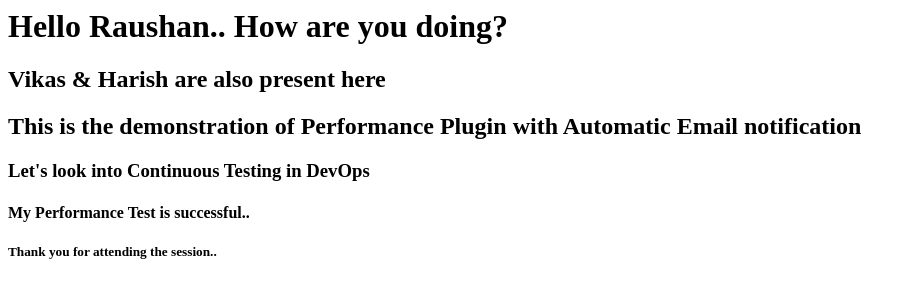
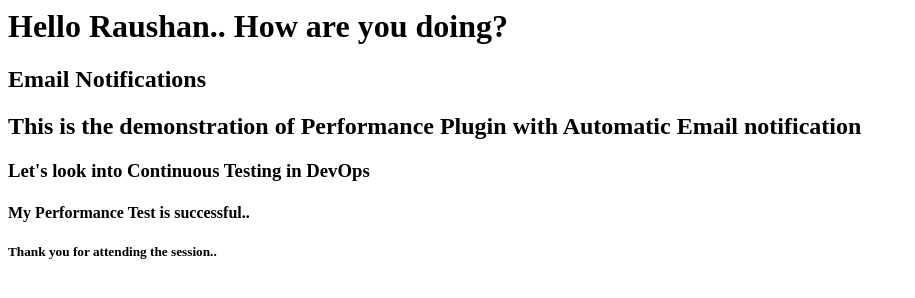
Before and after one commit to raushan8586/MarchBatch, a plain HTML site: page index.html in a window 1280 px wide. Shown: the whole page, without its empty margins (0-915 px from the left). Drawn offline with Linux system fonts and the light colour scheme.

Commit message:
EmailNotificationDemo

```diff
--- a/index.html
+++ b/index.html
@@ -2,7 +2,7 @@
 <title>Jenkins-CI/CD</title>
 <body>
 <h1> Hello Raushan.. How are you doing?</h1>
-<h2> Vikas & Harish are also present here </h2>
+<h2> Email Notifications</h2>
 <h2> This is the demonstration of Performance Plugin with Automatic Email notification</h2>
 <h3> Let's look into Continuous Testing in DevOps</h3>
 <h4> My Performance Test is successful..</h4>
```
Also changed, not shown: 2 other files.
